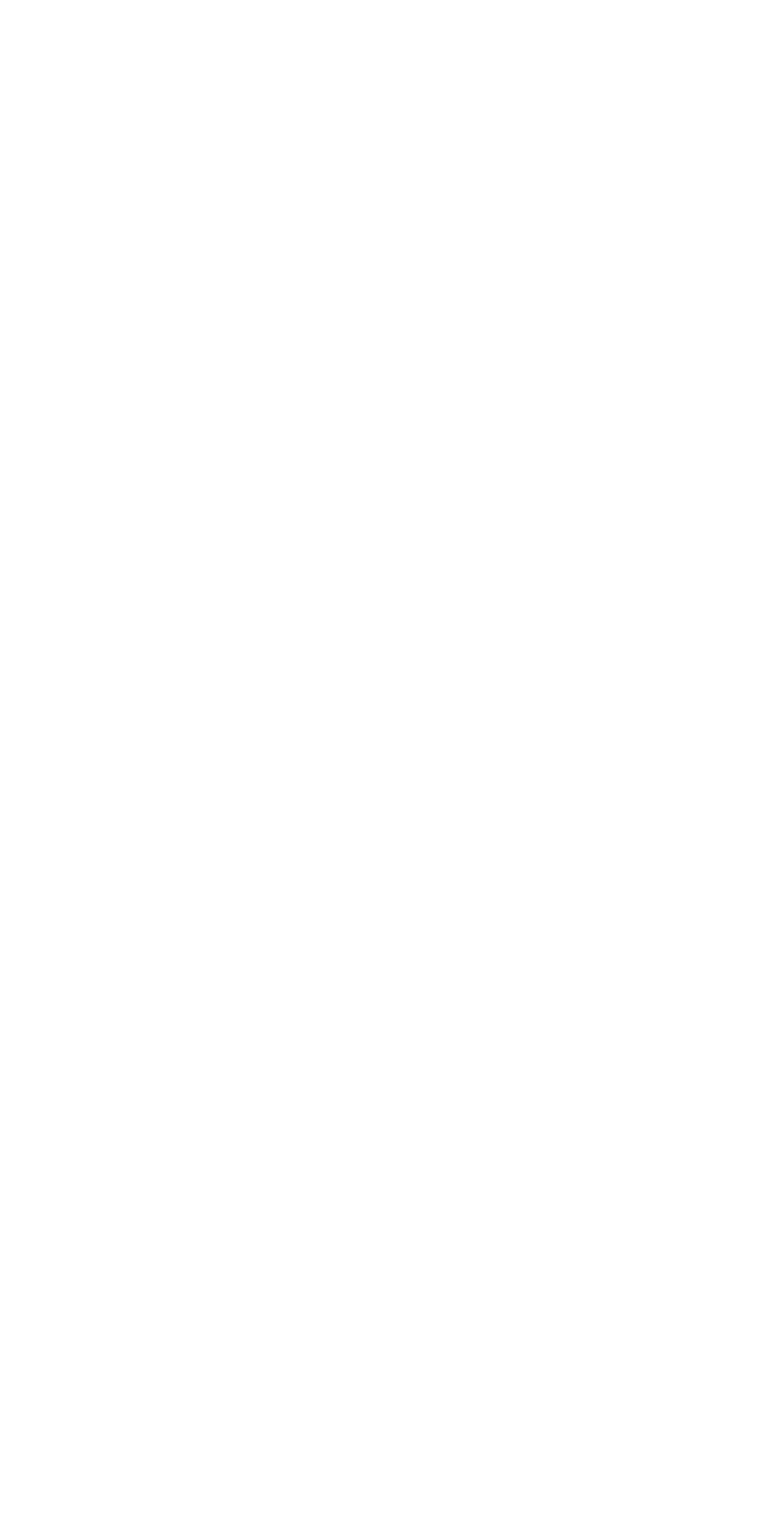
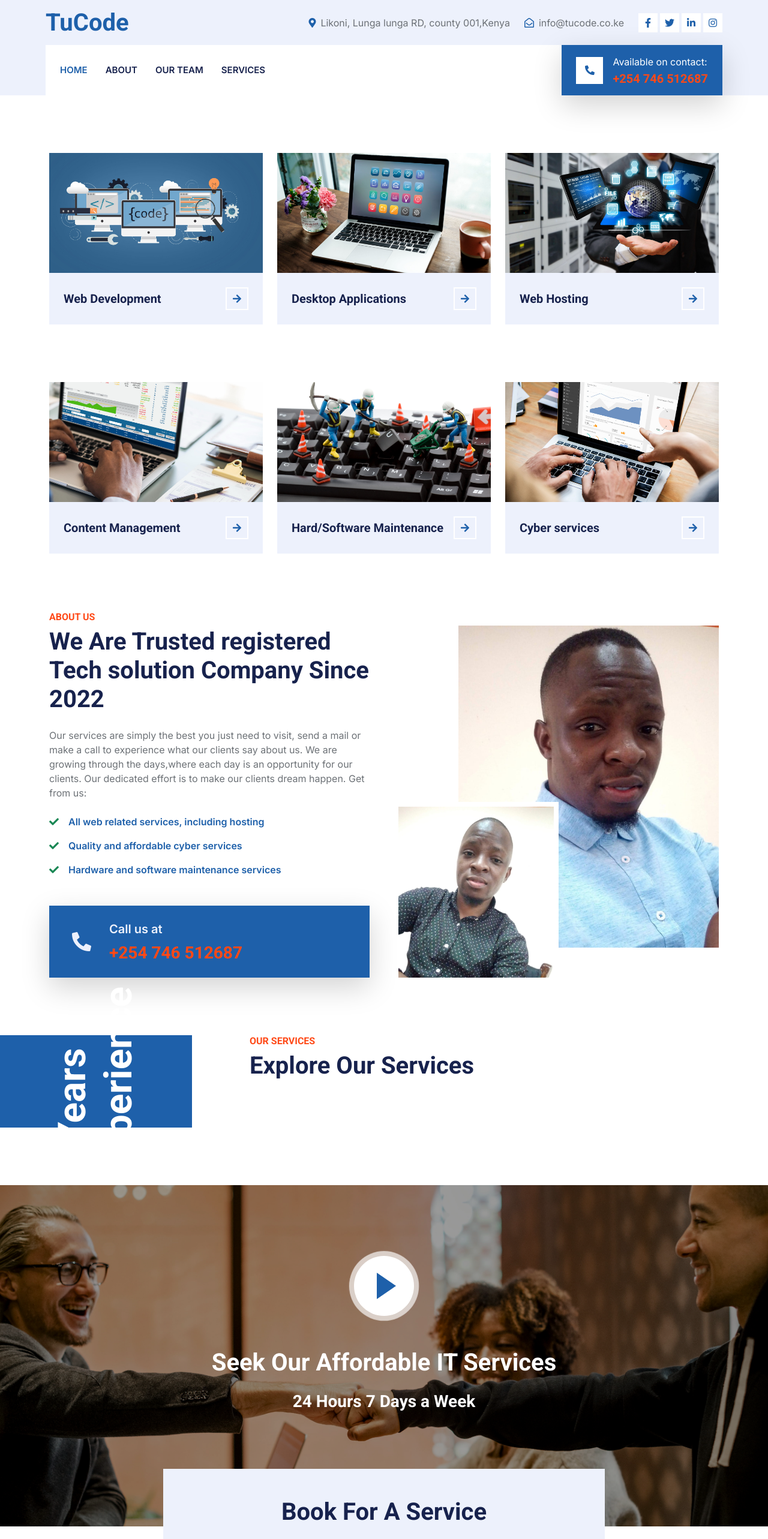
Before and after one commit to JMchfundi/tucode.co.ke, a Vue app: page /#/ in a window 1280 px wide. Shown: the top 2566 px of the page at 60% size. Before the commit the page ends 800 px from the top, so only its background shows below. Built offline with nearby package versions, Linux system fonts and the light colour scheme.

Commit message:
few changes

```diff
--- a/src/views/HomeView.vue
+++ b/src/views/HomeView.vue
@@ -1,13 +1,36 @@
 <template>
-  <div></div>
+    <HeaderCodeVue></HeaderCodeVue>
+    <HomeLayer></HomeLayer>
+    <ServiceCodeVue></ServiceCodeVue>
+    <AboutCode></AboutCode>
+    <ServiceSlide></ServiceSlide>
+    <BookCode></BookCode>
+    <TeamCode></TeamCode>
+    <FooterCode></FooterCode>
 </template>
 
 <script>
 // @ is an alias to /src
+import HeaderCodeVue from '@/components/HeaderCode.vue';
+import ServiceCodeVue from '@/components/ServiceCode.vue';
+import AboutCode from '@/components/AboutCode.vue';
+import ServiceSlide from '@/components/ServiceSlide.vue';
+import BookCode from '@/components/BookCode.vue';
+import TeamCode from '@/components/TeamCode.vue';
+import FooterCode from '@/components/FooterCode.vue'
+import HomeLayer from '@/components/HomeLayer.vue';
 
 export default {
   name: 'HomeView',
   components: {
+    HeaderCodeVue,
+    ServiceCodeVue,
+    AboutCode,
+    ServiceSlide,
+    BookCode,
+    TeamCode,
+    FooterCode,
+    HomeLayer
   }
 }
 </script>
```
